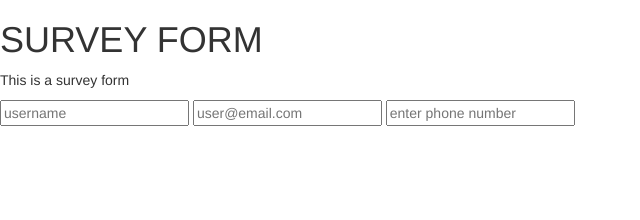
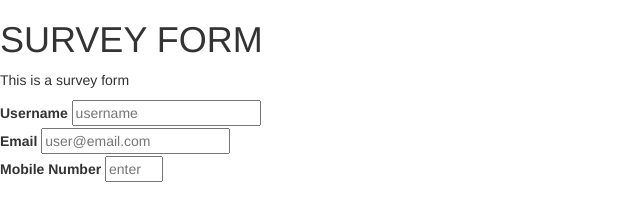
Before and after one commit to iamthermiee/Microverse-trial3, a plain HTML site: page index.html in a window 1280 px wide. Shown: the whole page, without its empty margins (0-640 px from the left). Drawn offline with nearby package versions, Linux system fonts and the light colour scheme.

Commit message:
User story 9 and 10 completed

```diff
--- a/index.html
+++ b/index.html
@@ -18,9 +18,14 @@
     <p id="description"> This is a survey form</p>
 
     <form action="" id="survey-form">
+      <label id="name-label">Username</label>
         <input type="text" id="name" placeholder="username" required>
+        <br>
+        <label id="email-label">Email</label>
         <input type="email" id="email" placeholder="user@email.com" required>
-        <input type="number" placeholder="enter phone number" id="number">
+        <br>
+        <label id="number-label">Mobile Number</label>
+        <input type="number" placeholder="enter phone number" id="number" min="8" max="12">
     </form>
 
     <script src="https://cdnjs.cloudflare.com/ajax/libs/jquery/3.5.1/jquery.slim.min.js"></script>
```
